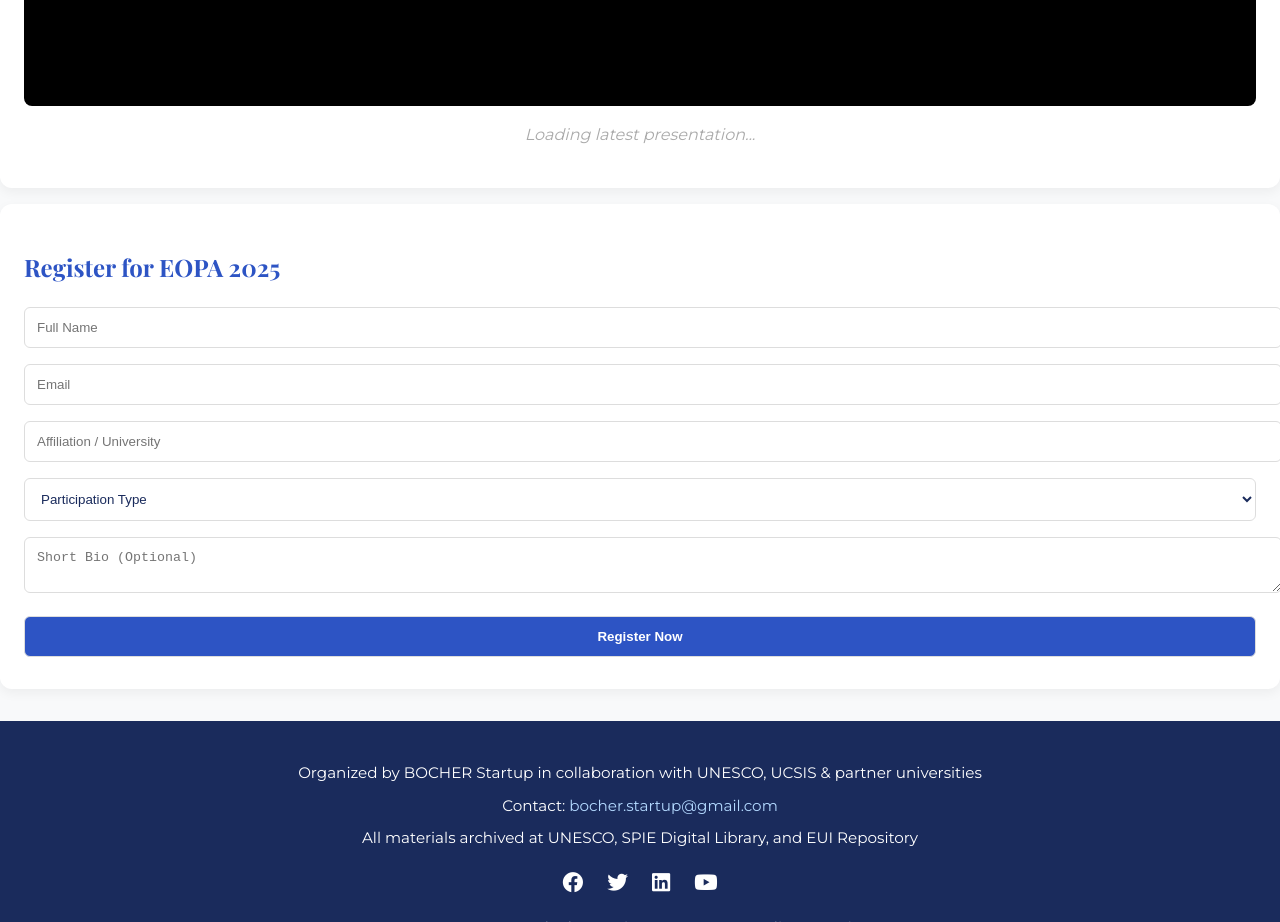
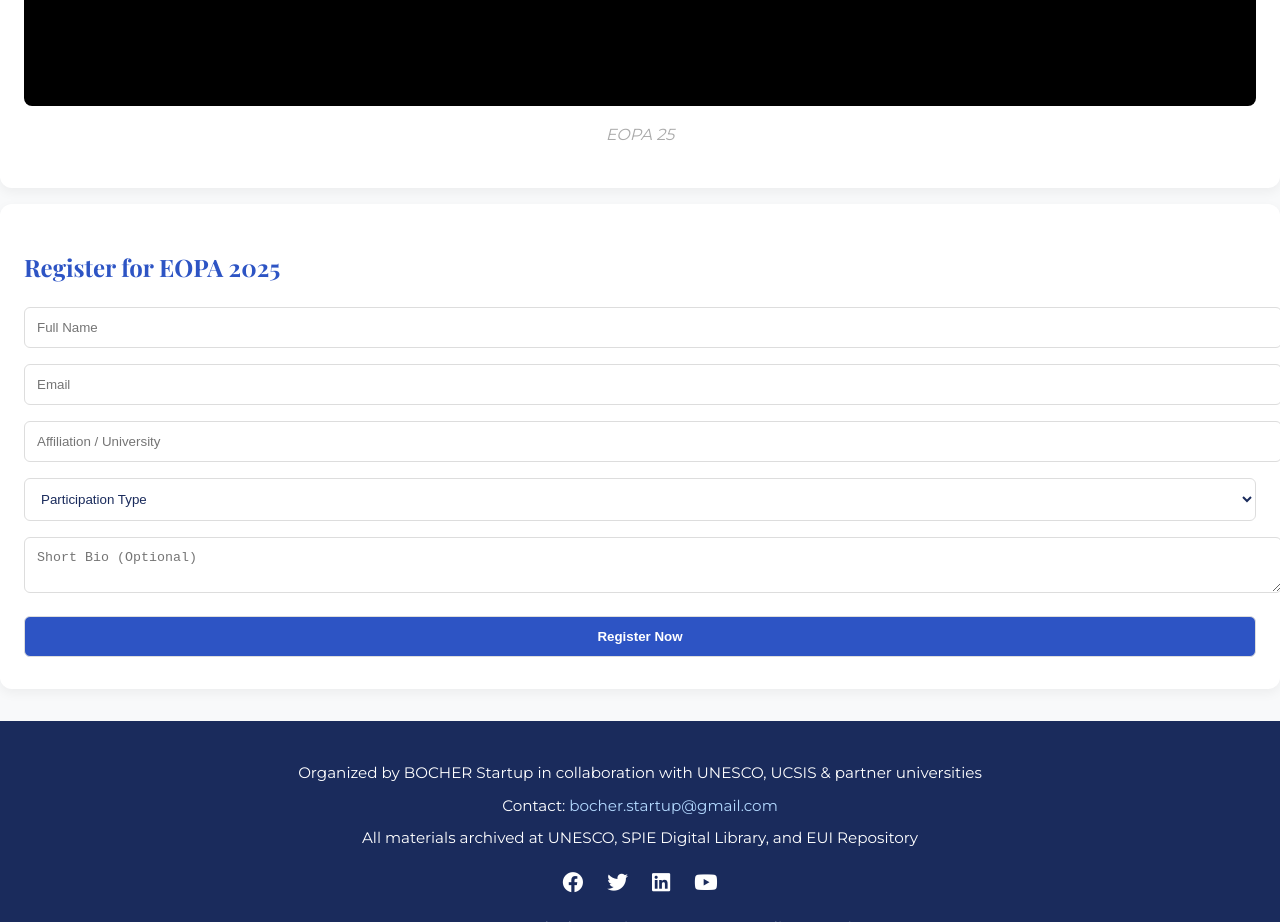
Before and after one commit to bocher-de/EOPA-2025-Conference, a plain HTML site: page index.html in a window 1280 px wide. Shown: the part 1700-2622 px from the top of the page. Drawn offline with nearby package versions, Linux system fonts and the light colour scheme.

Commit message:
Update index.html

```diff
--- a/index.html
+++ b/index.html
@@ -350,7 +350,7 @@
   <section class="section-card video-section">
     <h2>Featured Videos</h2>
     <div class="video-container" id="videoPlayer"></div>
-    <p id="videoTitle" class="video-placeholder">Loading latest presentation...</p>
+    <p id="videoTitle" class="video-placeholder">EOPA 25</p>
   </section>
 
   <!-- Registration Form -->
```
